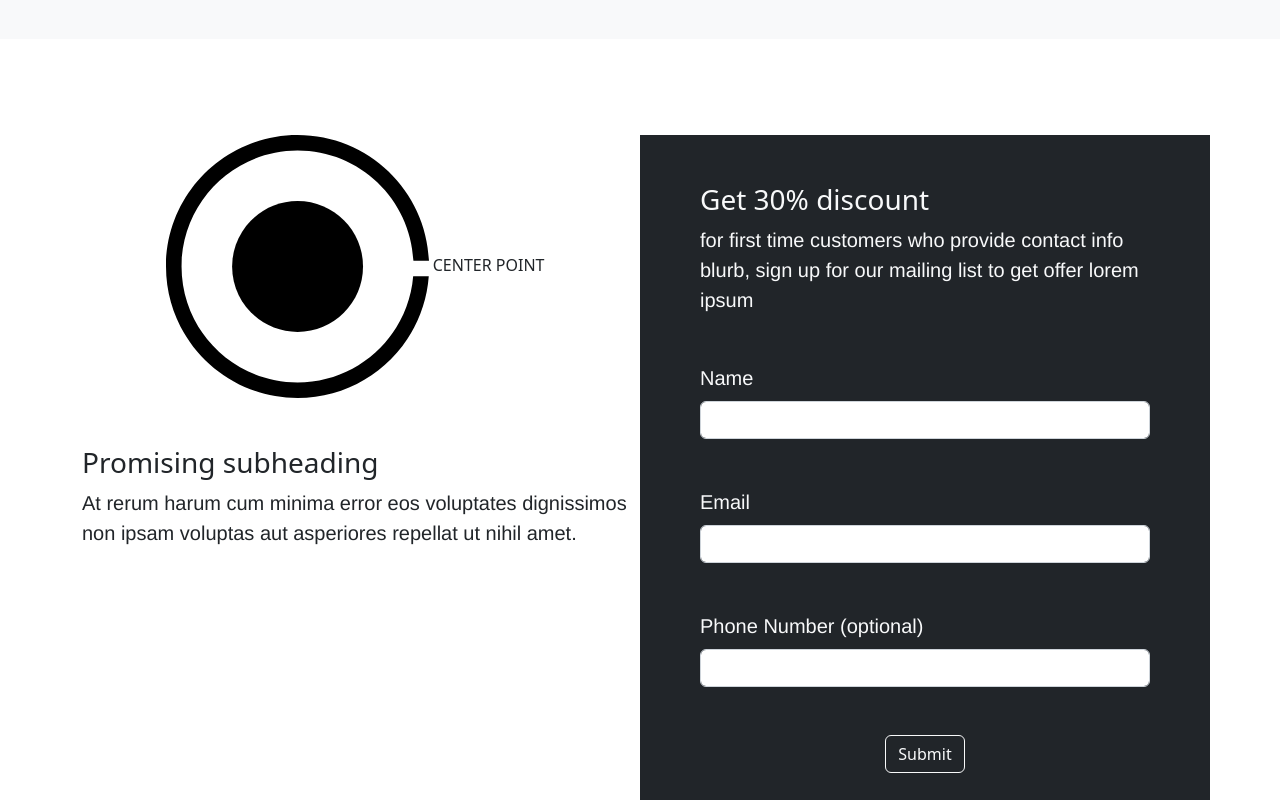
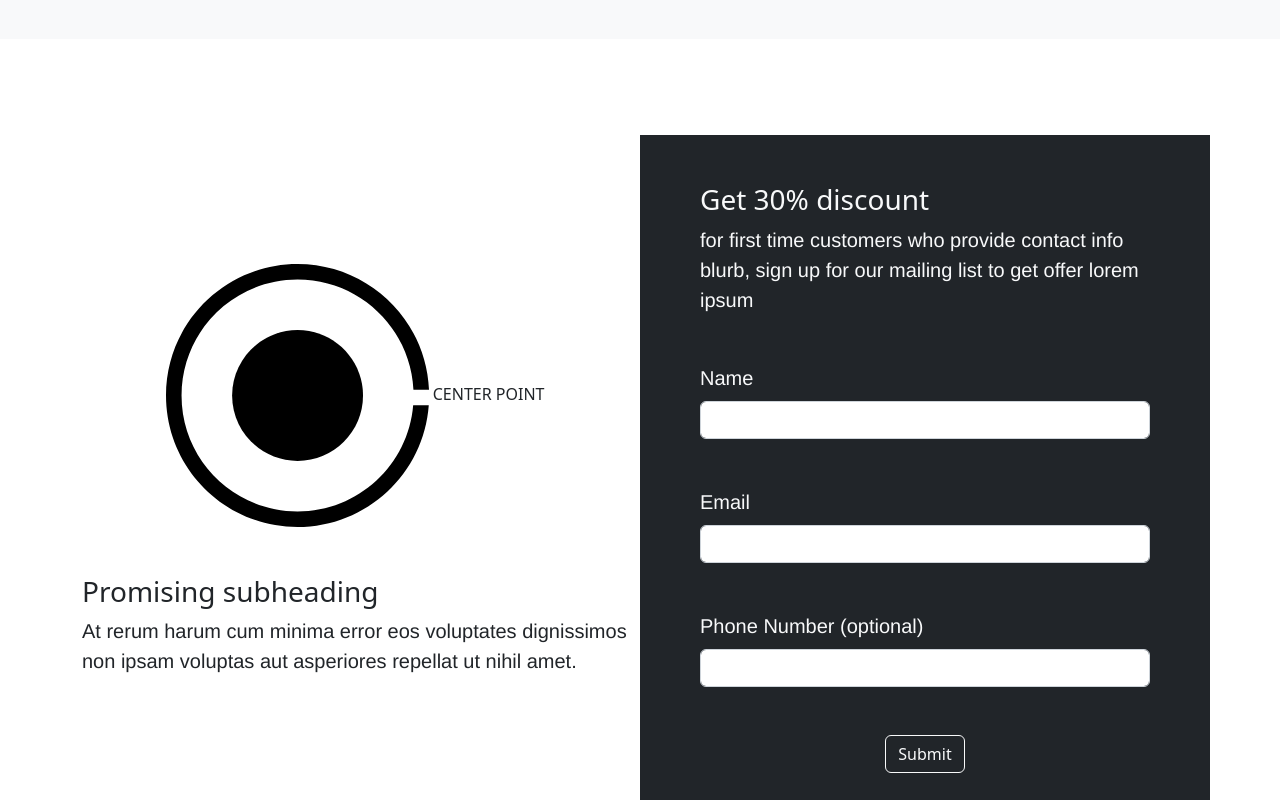
Before and after one commit to chips-ahoy-developement/landing-page, a React (Create React App) app: page / in a window 1280 px wide. Shown: the part 1700-2500 px from the top of the page. Built offline with nearby package versions, Linux system fonts and the light colour scheme.

Commit message:
styling updates

```diff
--- a/src/App.js
+++ b/src/App.js
@@ -2,7 +2,7 @@ import "./App.scss";
 import Form from "./components/form/Form";
 import Jumbotron from "./components/jumbotron/Jumbotron";
 import Navigation from "./components/navigation/Navigation";
-import icon from "./assets/icon.svg"
+import icon from "./assets/icon.svg";
 import CarouselSlider from "./components/carousel/Carousel";
 function App() {
   return (
@@ -88,27 +88,36 @@ function App() {
             </ul>
           </div>
         </div>
-
       </div>
       <div className="container-fluid bg-light">
         <CarouselSlider></CarouselSlider>
       </div>
 
-      <div className="container pb-5">
+      <div className="container pb-5 ">
         <div className="row">
-        <div className="col-6 mt-5 mb-5"><img src={icon} width={263} height={263} alt=""/>&nbsp;<span>CENTER POINT</span>
-        <h3 className="mt-5 text-start">Promising subheading</h3>
-        <p className="text-start">At rerum harum cum minima error eos voluptates dignissimos non
-                ipsam voluptas aut asperiores repellat ut nihil amet.</p></div>
+          <div className="col-6 mt-5 mb-5 d-flex flex-column justify-content-center">
 
-        <div className="col-6 bg-dark mt-5 mb-5"><Form></Form></div>
+            <div><img src={icon} width={263} height={263} alt="" />
+            &nbsp;<span>CENTER POINT</span></div>
+            <h3 className="mt-5 text-start">Promising subheading</h3>
+            <p className="text-start">
+              At rerum harum cum minima error eos voluptates dignissimos non
+              ipsam voluptas aut asperiores repellat ut nihil amet.
+            </p>
+          </div>
+
+          <div className="col-6 bg-dark mt-5 mb-5">
+            <Form></Form>
+          </div>
         </div>
       </div>
       <nav className="navbar  navbar-light bg-light mt-5">
-  <div className="container">
-    <a className="navbar-brand" href="/">Footer</a>
-  </div>
-</nav>
+        <div className="container">
+          <a className="navbar-brand" href="/">
+            Footer
+          </a>
+        </div>
+      </nav>
     </div>
   );
 }
```
